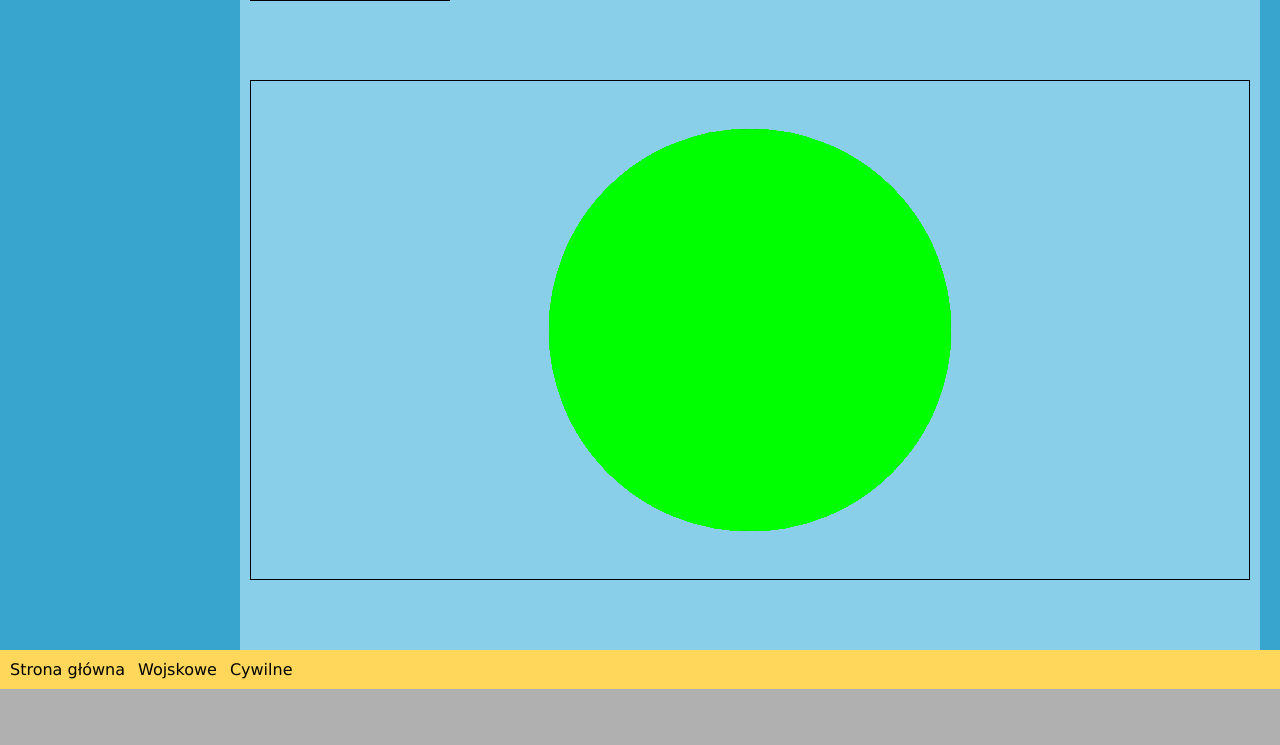
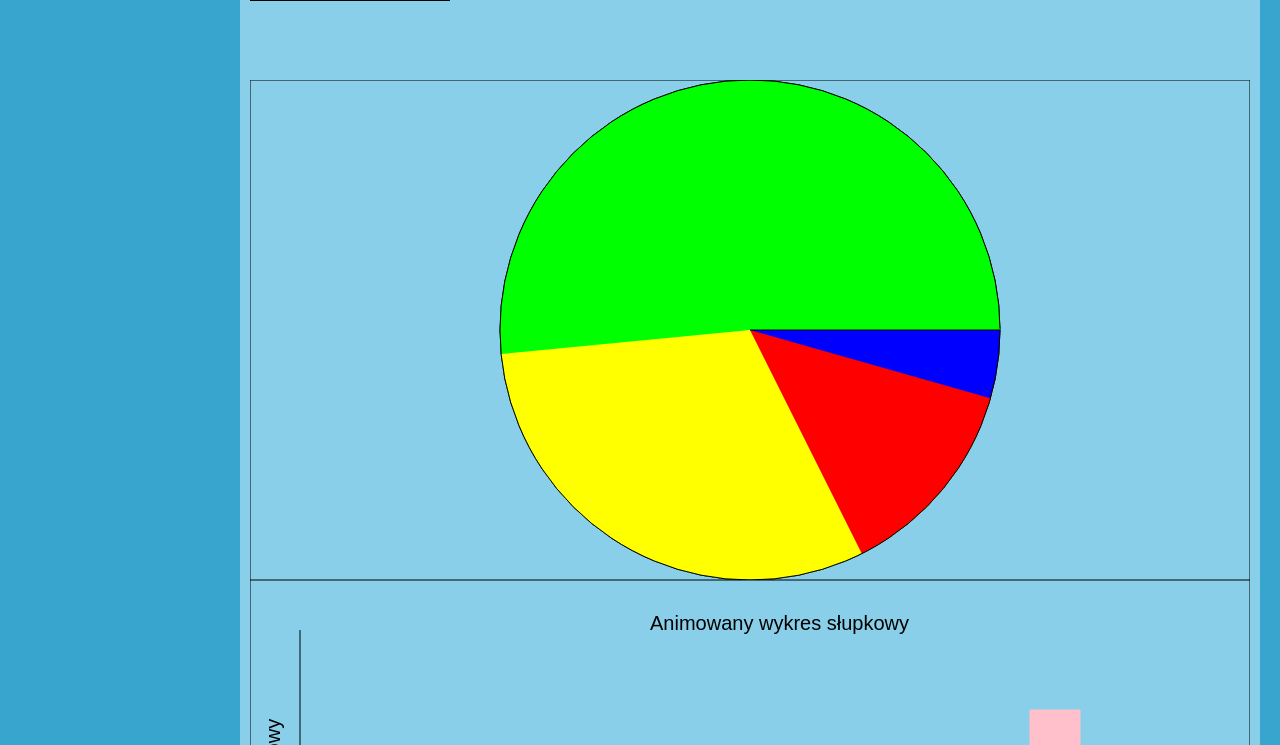
Before and after one commit to bOpili/InteraktywnaGrafika, a plain HTML site: page Cywilne_Samoloty.html in a window 1280 px wide. Shown: the part 675-1420 px from the top of the page. Before the commit the page ends 1364 px from the top, so only its background shows below. Drawn offline with Linux system fonts and the light colour scheme.

Commit message:
lab5_done

```diff
--- a/Cywilne_Samoloty.html
+++ b/Cywilne_Samoloty.html
@@ -43,6 +43,7 @@
 
 		<canvas id="myCanvasAnimation" width="1000px" height="500px"></canvas>
 		<canvas id="canvas3" width="1000px" height="500px"></canvas>
+		<canvas id="canvas4" width="1000px" height="500px"></canvas>
 
 	</div>
 	<!-- -->
--- a/script.js
+++ b/script.js
@@ -152,6 +152,119 @@ function canvas() {
 function canvasMaster(){
     canvas2();
     canvas3();
+    canvas4();
+}
+
+function canvas4(){
+    var canvasAnim = document.getElementById("canvas4");
+    var context = canvasAnim.getContext("2d");
+
+
+    context.globalCompositeOperation = "destination-over";
+    var dane_wykresu = {
+        serie: [ [ 10 , 30 , 45 , 24 , 79 ] , [ 24 , 15 , 33 , 34 , 50 ] ] ,
+        etykiety: [ "label1 " , "label2" , "label3" , "label4" , "label5" ] ,
+        tytul: "Animowany wykres słupkowy" ,
+        type: " wykres_slupkowy"
+    }
+
+    var total1 = 0;
+    var total2 = 0;
+
+    dane_wykresu.serie[0].forEach(el => total1+=el)
+    dane_wykresu.serie[1].forEach(el => total2+=el)
+
+    var colors = ["red", "green", "blue", "yellow", "pink"];
+
+
+    var distance, last_time, stop, linear_speed=30;
+    var height = 0;
+
+    function InitAnimation(){
+        stop = false;
+        var date = new Date();
+        last_time = date.getTime();
+        context.moveTo(500,250)
+
+        window.requestAnimationFrame(drawAnimation);
+    }
+
+
+    function drawAnimation(){
+
+        var date = new Date();
+        var time_interval = date.getTime() - last_time;
+        context.clearRect(0,0,1000,500);
+        context.beginPath();
+        context.moveTo(0,0);
+        context.rect(0,0,1000,500);
+        context.stroke();
+
+        context.beginPath();
+        context.moveTo(50,450);
+        context.lineTo(950,450);
+        context.moveTo(50,450);
+        context.lineTo(50,50);
+        context.stroke();
+
+        context.beginPath();
+        context.font = "20px Arial";
+        context.fillText(dane_wykresu.tytul,400,50);
+        context.stroke();
+
+        context.save();
+        context.beginPath();
+        context.translate(30,300);
+        context.rotate(-Math.PI/2);
+        //context.scale(-1,1);
+        context.font = "20px Arial";
+        context.fillText(dane_wykresu.type,0,0);
+
+        context.stroke();
+        context.restore();
+
+        distance = (linear_speed * time_interval / 100);
+
+
+        context.save();
+        context.beginPath();
+
+
+        for(var i=0; i<dane_wykresu.serie[0].length;i++){
+            context.beginPath();
+            context.fillStyle = colors[i];
+            context.strokeStyle = colors[i];
+            context.moveTo(100,450);
+            context.rect(100,450,50,-distance*(dane_wykresu.serie[0][i]/100));
+
+
+            context.moveTo(170,450);
+            context.rect(170,450,50,-distance*(dane_wykresu.serie[1][i]/100));
+            context.fill();
+            context.fillStyle = "black";
+            context.fillText(dane_wykresu.etykiety[i],135,480);
+
+            context.translate(170,0);
+
+
+
+        }
+
+
+        //console.log(height);
+
+        context.stroke();
+        context.restore();
+
+        if(distance >= 400){
+            stop = true;
+        }
+
+        if (!stop) window.requestAnimationFrame(drawAnimation);
+    }
+
+    InitAnimation();
+
 }
 
 function canvas3(){
@@ -160,15 +273,10 @@ function canvas3(){
 
 
     //------------------------------------------------------
-    //context.translate(0,220);
-    context.save();
-    //context.translate(0,220);
 
 
-    var last_time, stop, linear_speed=10;
+    var last_time, stop, linear_speed=300;
     var angle = 0;
-    var rad1 = 0;
-    var rad2 = 0;
 
     var colors2 = Array ("#0000ff", "#ff0000", "#ffff00", "#00ff00");
     var tab = Array(10,30,70,120);
@@ -180,7 +288,6 @@ function canvas3(){
 
 
 
-    context.stroke();
 
     function InitAnimation(){
         stop = false;
@@ -193,35 +300,55 @@ function canvas3(){
 
     function drawAnimation(){
 
-        //context.clearRect(0,0,1000,500);
         var date = new Date();
         var time_interval = date.getTime() - last_time;
+        context.clearRect(0,0,1000,500);
 
-        context.moveTo(150,300);
         context.rect(0,0,1000,500);
 
-        //context.arc(150,300, 100, 0, 2*Math.PI, false);
         context.stroke();
 
-        angle = (linear_speed * time_interval / 100);
+        angle = (linear_speed * time_interval / 1000);
         context.save();
+
+
         context.beginPath();
+        context.moveTo(500,250);
+        context.globalCompositeOperation = "destination-over";
+        rad2 = angle*(tab[0]/full)* 0.0174532925;
+        context.arc(500,250,250,0,rad2);
+        var radPrev = rad2;
+        context.fillStyle = colors2[0];
+        context.fill();
 
-        for (var i = 0; i<tab.length; i++){
-            context.beginPath();
-            rad2 = rad2 + angle*(tab[i]/full)*0.0174532925;
-            //console.log(tab[i]/full);
-            context.lineTo(500,250);
-            context.lineWidth = 2;
-            context.strokeStyle = colors2[i];
-            console.log(rad1 + " - " + rad2);
-            context.arc(500,250, 200, rad1, rad2, false);
-            context.strokeStyle = colors2[i]
-            context.fillStyle = colors2[i];
-            context.closePath();
-            context.fill();
 
-        }
+        context.beginPath();
+        context.moveTo(500,250);
+        rad2 = angle*(tab[1]/full)* 0.0174532925;
+        context.arc(500,250,250,0,rad2+radPrev);
+        radPrev += rad2;
+        context.fillStyle = colors2[1];
+        context.fill();
+
+
+
+        context.beginPath();
+        context.moveTo(500,250);
+        rad2 = angle*(tab[2]/full)* 0.0174532925;
+        context.arc(500,250,250,0,rad2+radPrev);
+        radPrev += rad2;
+        context.fillStyle = colors2[2];
+        context.fill();
+
+
+        context.beginPath();
+        context.moveTo(500,250);
+        rad2 = angle*(tab[3]/full)* 0.0174532925;
+        context.arc(500,250,250,0,rad2+radPrev);
+        context.fillStyle = colors2[3];
+        context.fill();
+
+
         context.stroke();
         context.restore();
 
```
Also changed, not shown: album.html (line endings or trailing spaces), reklama.html (line endings or trailing spaces).
